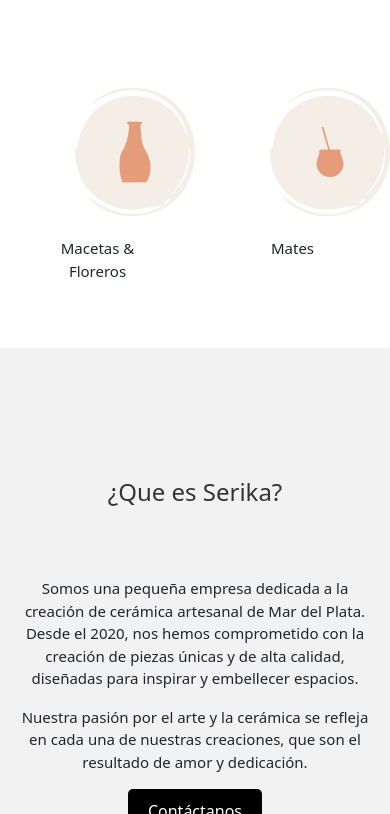
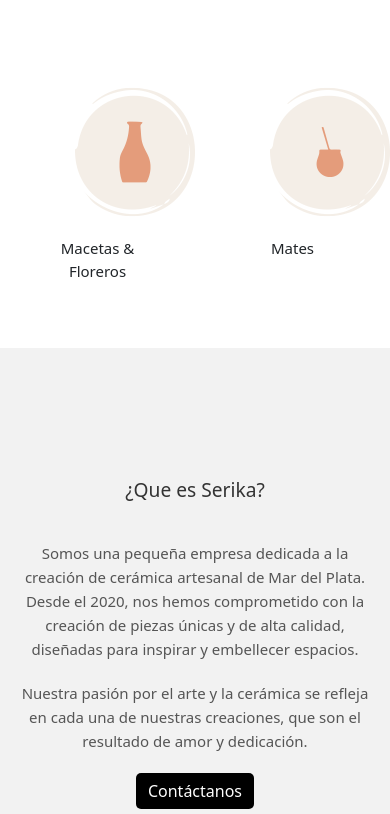
Before and after one commit to palomabaron/PF-Baron, a plain HTML site: page index.html in a window 390 px wide. Shown: the part 1186-2000 px from the top of the page. Drawn offline with nearby package versions, Linux system fonts and the light colour scheme.

Commit message:
Actualización Responsive CSS

```diff
--- a/css/styles.css
+++ b/css/styles.css
@@ -101,6 +101,52 @@ header nav img {
 .categorias div p {
     font-size: 15px;
     text-align: center;
+}
+
+.nosotros1 {
+    display: flex;
+    align-items: center;
+    justify-content: center;
+    padding: 50px 0;
+}
+
+.contenido {
+    display: flex;
+    align-items: center;
+    justify-content: space-between;
+    max-width: 1200px;
+    width: 100%;
+
+}
+
+.imagen {
+    flex: 1;
+    margin-left: 20px;
+    overflow: hidden;
+}
+
+.imagen img {
+    width: 100%;
+    height: auto;
+    object-fit: cover;
+}
+
+.texto {
+    flex: 1;
+    margin-right: 20px;
+}
+
+.texto h2 {
+    font-size: 2rem;
+    color: #333;
+    margin-bottom: 20px;
+}
+
+.texto p {
+    font-size: 1rem;
+    color: #555;
+    line-height: 1.6;
+    margin-bottom: 20px;
 }
 
 .destacados {
@@ -678,12 +724,11 @@ header nav img {
     justify-content: space-between;
 }
 
-
 .form-row .col {
     flex: 1;
 }
 
-    /**-----FOTTER-----*/
+/**-----FOTTER-----*/
 
 footer {
     background-color: #000000;
@@ -781,6 +826,17 @@ footer {
     .image-container img {
         height: auto;
     }
+    .contenido {
+        flex-direction: column;
+    }
+
+    .texto, .imagen {
+        margin: 0;
+    }
+
+    .imagen {
+        margin-top: 20px;
+    }
 }
 
 @media (max-width: 992px) {
@@ -872,7 +928,17 @@ footer {
         flex-direction: column;
         gap: 10px;
     }
+    .texto h2 {
+        font-size: 1.5rem;
+    }
 
+    .texto p {
+        font-size: 0.9rem;
+    }
+
+    .boton {
+        padding: 8px 16px;
+    }
 }
 
 @media (min-width: 600px) {
@@ -933,6 +999,17 @@ footer {
     .button-group input {
         width: 100%;
     }
+    .texto h2 {
+        font-size: 1.2rem;
+    }
+
+    .texto p {
+        font-size: 0.8rem;
+    }
+
+    .boton {
+        padding: 6px 12px;
+    }
 }
 
 @media screen and (max-width:400px) {
```
